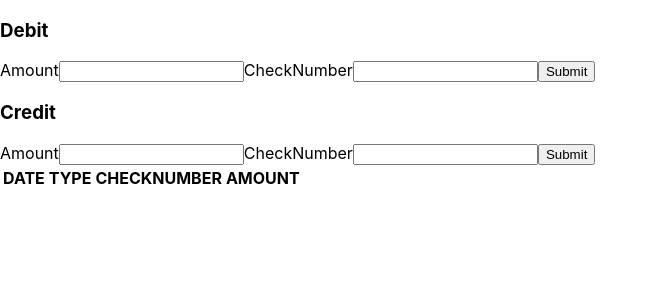
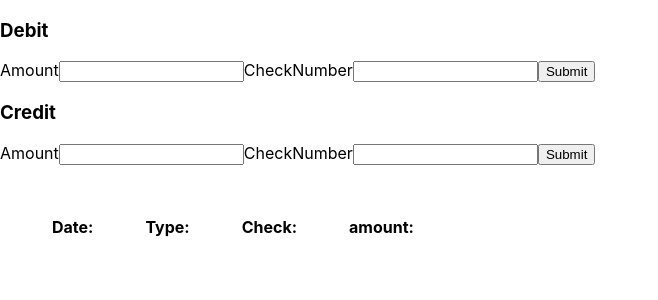
Before and after one commit to Otho01/Bankist, a React (Create React App) app in the folder perficient/: page / in a window 1280 px wide. Shown: the top 300 px of the page, without its empty margins (0-658 px from the left). Built offline with nearby package versions, Linux system fonts and the light colour scheme.

Commit message:
Added part of the styling to Transaction and Bank.js components

```diff
--- a/perficient/package.json
+++ b/perficient/package.json
@@ -12,6 +12,7 @@
     "react-moment": "^1.1.1",
     "react-router-dom": "^5.2.0",
     "react-scripts": "4.0.3",
+    "styled-components": "^5.3.0",
     "web-vitals": "^1.0.1"
   },
   "scripts": {
--- a/perficient/src/Components/Transaction/styles.js
+++ b/perficient/src/Components/Transaction/styles.js
@@ -0,0 +1,6 @@
+import styled from "styled-components";
+
+export const StyledForm = styled.form`
+  border: 1px solid color;
+  border-color: ${(props) => (props.debit ? "red" : "green")};
+`;
--- a/perficient/src/Components/Transaction/transaction.js
+++ b/perficient/src/Components/Transaction/transaction.js
@@ -1,19 +1,20 @@
 import React from "react";
+import { StyledForm } from "./styles";
 
 export function DepositOrWithdraw({
   transactionType,
-  OnChangeamount,
+  OnChangeAmount,
   OnChangeCheckNumber,
   OnSubmit,
 }) {
   return (
-    <form onSubmit={(e) => OnSubmit(e, transactionType)}>
+    <StyledForm debit onSubmit={(e) => OnSubmit(e, transactionType)}>
       <h3>{transactionType}</h3>
       <label htmlFor="amount">Amount</label>
-      <input type="text" id="amount" onChange={OnChangeamount} />
+      <input type="text" id="amount" onChange={OnChangeAmount} />
       <label htmlFor="checkNumber">CheckNumber</label>
       <input type="text" id="checkNumber" onChange={OnChangeCheckNumber} />
       <button type="submit">Submit</button>
-    </form>
+    </StyledForm>
   );
 }
--- a/perficient/src/Pages/Bank.js
+++ b/perficient/src/Pages/Bank.js
@@ -1,23 +1,23 @@
 import { useEffect, useState } from "react";
 import { DepositOrWithdraw } from "../Components/Transaction/transaction";
 import Moment from "react-moment";
+import { StyledTd, StyledTh } from "./styles";
 
 export function BankPage() {
-  const date = new Date();
   const newDate = <Moment format="YYYY-MM-DD hh:mm:ss"></Moment>;
   const [amount, setAmount] = useState(0);
-  const [checkNumber, setCheckNumber] = useState(0);
+  const [check, setCheck] = useState(0);
   const [transactionList, setTransactionList] = useState([
     {
-      date: newDate,
+      Date: newDate,
       Type: "Type",
-      checkNumber: checkNumber,
+      Check: check,
       amount: amount,
     },
   ]);
 
   useEffect(() => {
-    console.log(transactionList);
+    console.log(transactionList, check);
   }, [transactionList]);
 
   function handleSubmit(e, transactionType) {
@@ -25,7 +25,7 @@ export function BankPage() {
     setTransactionList([
       ...transactionList,
       {
-        checkNumber,
+        Check: check,
         amount,
         transactionType,
         date: newDate,
@@ -37,19 +37,18 @@ export function BankPage() {
     return (
       !!transactionList &&
       tableHeader.map((key, index) => {
-        return <th key={index}>{key.toUpperCase()}</th>;
+        return <StyledTh key={index}>{`${key}:`}</StyledTh>;
       })
     );
   }
   function tableData() {
-    const { date, type, checkNumber, amount } = transactionList;
     return transactionList.map((transaction, i) => {
       return transactionList.indexOf(transaction) !== 0 ? (
-        <tr key={transaction[i]}>
-          <td>{transaction.date}</td>
-          <td>{transaction.transactionType}</td>
-          <td>{transaction.checkNumber}</td>
-          <td>{transaction.amount}</td>
+        <tr key={`tr-${transactionList.indexOf(transaction)}`}>
+          <StyledTd key={transaction[i]}>{transaction.date}</StyledTd>
+          <StyledTd>{transaction.transactionType}</StyledTd>
+          <StyledTd>{transaction.Check}</StyledTd>
+          <StyledTd>{transaction.amount}</StyledTd>
         </tr>
       ) : (
         ""
@@ -62,15 +61,15 @@ export function BankPage() {
       <section>
         <DepositOrWithdraw
           transactionType="Debit"
-          OnChangeamount={(e) => setAmount(e.target.value)}
-          OnChangeCheckNumber={(e) => setCheckNumber(e.target.value)}
+          OnChangeAmount={(e) => setAmount(e.target.value)}
+          OnChangeCheckNumber={(e) => setCheck(e.target.value)}
           OnSubmit={handleSubmit}
         />
         <DepositOrWithdraw
           transactionType="Credit"
           OnSubmit={handleSubmit}
-          OnChangeamount={(e) => setAmount(e.target.value)}
-          OnChangeCheckNumber={(e) => setCheckNumber(e.target.value)}
+          OnChangeAmount={(e) => setAmount(e.target.value)}
+          OnChangeCheckNumber={(e) => setCheck(e.target.value)}
         />
       </section>
       <table>
--- a/perficient/src/Pages/styles.js
+++ b/perficient/src/Pages/styles.js
@@ -0,0 +1,14 @@
+import styled from "styled-components";
+
+export const styledTable = styled.table``;
+
+export const StyledTd = styled.td`
+  border: 1px solid #ddd;
+  padding: 8px;
+  height: fit-content;
+`;
+
+export const StyledTh = styled.th`
+  padding: 50px 0 0 50px;
+  align-content: center;
+`;
```
Also changed, not shown: 1 other file (tests, documents, lock files or other folders).
